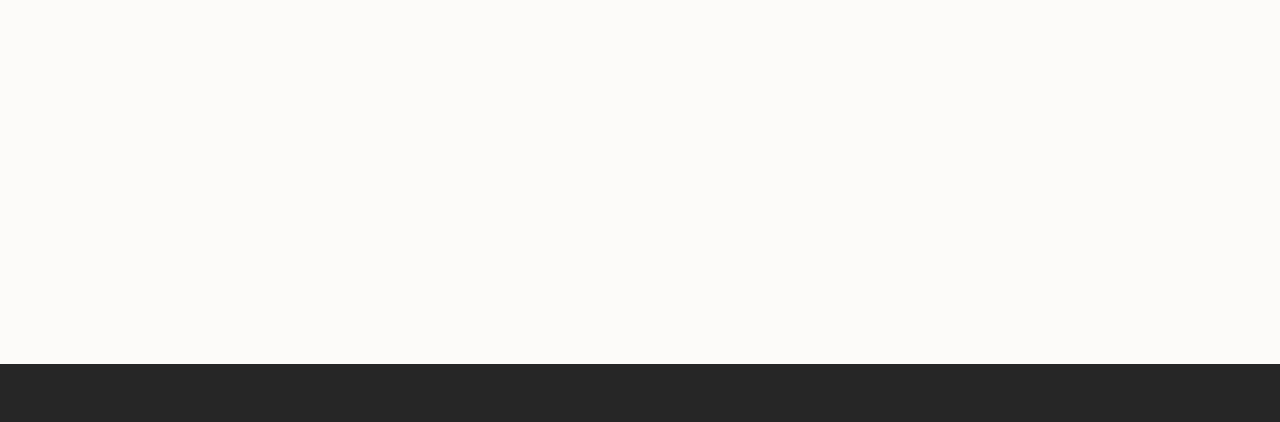
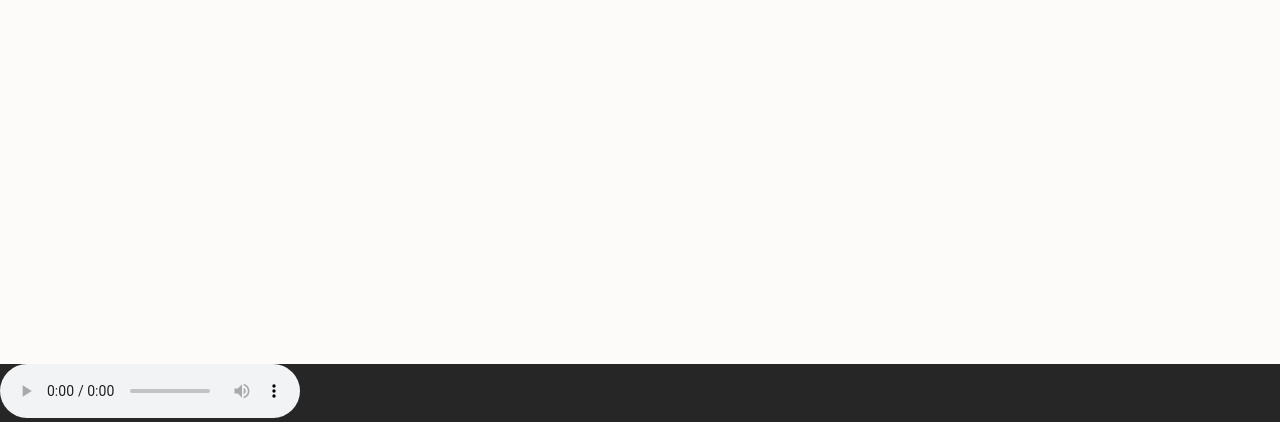
Before and after one commit to oseiasWeb/Site-Noticias, a plain HTML site: page index.html in a window 1280 px wide. Shown: the part 3636-4058 px from the top of the page. Before the commit the page ends 4000 px from the top, so only its background shows below. Drawn offline with Linux system fonts and the light colour scheme.

Commit message:
Adicionado áudio no site

```diff
--- a/index.html
+++ b/index.html
@@ -12,6 +12,7 @@
 
     <link rel="stylesheet" href="style.css">
 </head>
+
 <body>
     <div class="container">
         <ul>
@@ -43,5 +44,6 @@
                 <script src="https://cdnjs.cloudflare.com/ajax/libs/font-awesome/5.15.4/js/all.min.js" integrity="sha512-Tn2m0TIpgVyTzzvmxLNuqbSJH3JP8jm+Cy3hvHrW7ndTDcJ1w5mBiksqDBb8GpE2ksktFvDB/ykZ0mDpsZj20w==" crossorigin="anonymous" referrerpolicy="no-referrer"></script>
             </section>
     </div>
+    <audio src="src/audios/audio01.mp3" controls autoplay preload="auto"></audio>
 </body>
 </html>
```
Also changed, not shown: 1 other file.
